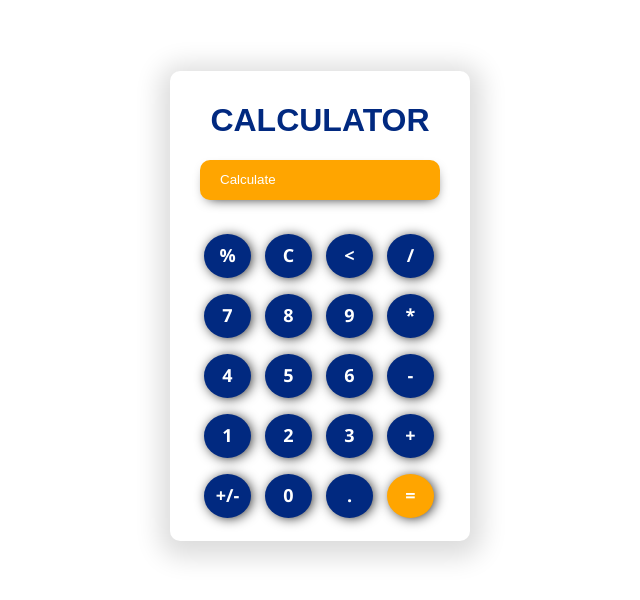
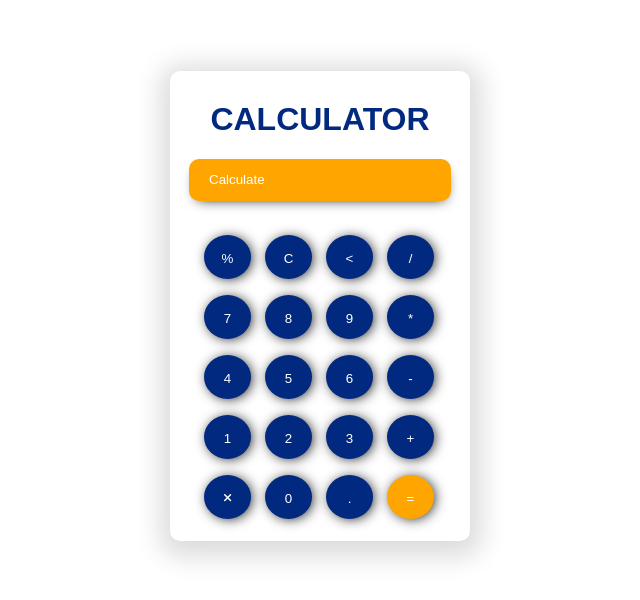
Before and after one commit to ubaidullahshahid/Calculator, a plain HTML site: page index.html in a window 1280 px wide. Shown: the part 102-702 px from the top of the page, without its empty margins (320-960 px from the left). Drawn offline with Linux system fonts and the light colour scheme.

Commit message:
add functionality

```diff
--- a/app.js
+++ b/app.js
@@ -0,0 +1,9 @@
+var input = document.querySelector(".search");
+var button = document.querySelectorAll(".button");
+
+console.log("button" , handleClick(button));
+
+function handleClick (button) {
+    this.value
+
+}
--- a/index.html
+++ b/index.html
@@ -1,10 +1,17 @@
 <!DOCTYPE html>
 <html lang="en">
   <head>
-  <meta charset="UTF-8">
-  <meta name="viewport" content="width=device-width, initial-scale=1.0">
+    <meta charset="UTF-8" />
+    <meta name="viewport" content="width=device-width, initial-scale=1.0" />
     <title>Document</title>
-  <link rel="stylesheet" href="./style.css">
+    <link
+      rel="stylesheet"
+      href="https://cdnjs.cloudflare.com/ajax/libs/font-awesome/6.5.2/css/all.min.css"
+      integrity="sha512-SnH5WK+bZxgPHs44uWIX+LLJAJ9/2PkPKZ5QiAj6Ta86w+fsb2TkcmfRyVX3pBnMFcV7oQPJkl9QevSCWr3W6A=="
+      crossorigin="anonymous"
+      referrerpolicy="no-referrer"
+    />
+    <link rel="stylesheet" href="./style.css" />
   </head>
   <body>
     <div class="calculator-container">
@@ -12,42 +19,57 @@
         <h1 class="calculator-hd">Calculator</h1>
       </div>
       <div class="search-container">
-<input placeholder="Calculate" type="search" class="search">
+        <input placeholder="Calculate" type="number" class="search" />
       </div>
       <div class="table-container">
         <table>
-  <tr >
-    <th>%</th>
-    <th>C</th>
-    <th><</th>
-    <th class="bg-color">/</th>
+          <tr>
+            <th><button value="%" class="button">%</button></th>
+            <th><button value="C" class="button">C</button></th>
+            <th><button value="<" class="button"><</button></th>
+            <th class="bg-color">
+              <button value="/" class="button">/</button>
+            </th>
           </tr>
           <tr>
-    <th>7</th>
-    <th>8</th>
-    <th>9</th>
-    <th class="bg-color">*</th>
+            <th><button value="7" class="button">7</button></th>
+            <th><button value="8" class="button">8</button></th>
+            <th><button value="9" class="button">9</button></th>
+            <th class="bg-color">
+              <button value="*" class="button">*</button>
+            </th>
           </tr>
           <tr>
-    <th>4</th>
-    <th>5</th>
-    <th>6</th>
-    <th class="bg-color">-</th>
+            <th><button value="4" class="button">4</button></th>
+            <th><button value="3" class="button">5</button></th>
+            <th><button value="2" class="button">6</button></th>
+            <th class="bg-color">
+              <button value="-" class="button">-</button>
+            </th>
           </tr>
           <tr>
-    <th>1</th>
-    <th>2</th>
-    <th>3</th>
-    <th class="bg-color">+</th>
+            <th><button value="1" class="button">1</button></th>
+            <th><button value="2" class="button">2</button></th>
+            <th><button value="3" class="button">3</button></th>
+            <th class="bg-color">
+              <button value="+" class="button">+</button>
+            </th>
           </tr>
           <tr>
-    <th class="size">+/-</th>
-    <th>0</th>
-    <th>.</th>
-    <th class="bg-color-2">=</th>
+            <th class="size">
+              <button value="De" class="button">
+                <i class="fa-solid fa-xmark fa-sm" style="color: #ffffff"></i>
+              </button>
+            </th>
+            <th><button value="0" class="button">0</button></th>
+            <th><button value="." class="button">.</button></th>
+            <th class="bg-color-2">
+              <button value="=" class="button">=</button>
+            </th>
           </tr>
         </table>
       </div>
     </div>
+    <script src="./app.js"></script>
   </body>
 </html>
--- a/style.css
+++ b/style.css
@@ -77,3 +77,10 @@ th:active{
 .search::placeholder {
     color: white;
 }
+
+.button{
+    border: none;
+    background-color: unset;
+    outline: none;
+    color: white;
+}
```
Lines whose indentation alone changed are shown as unchanged.
